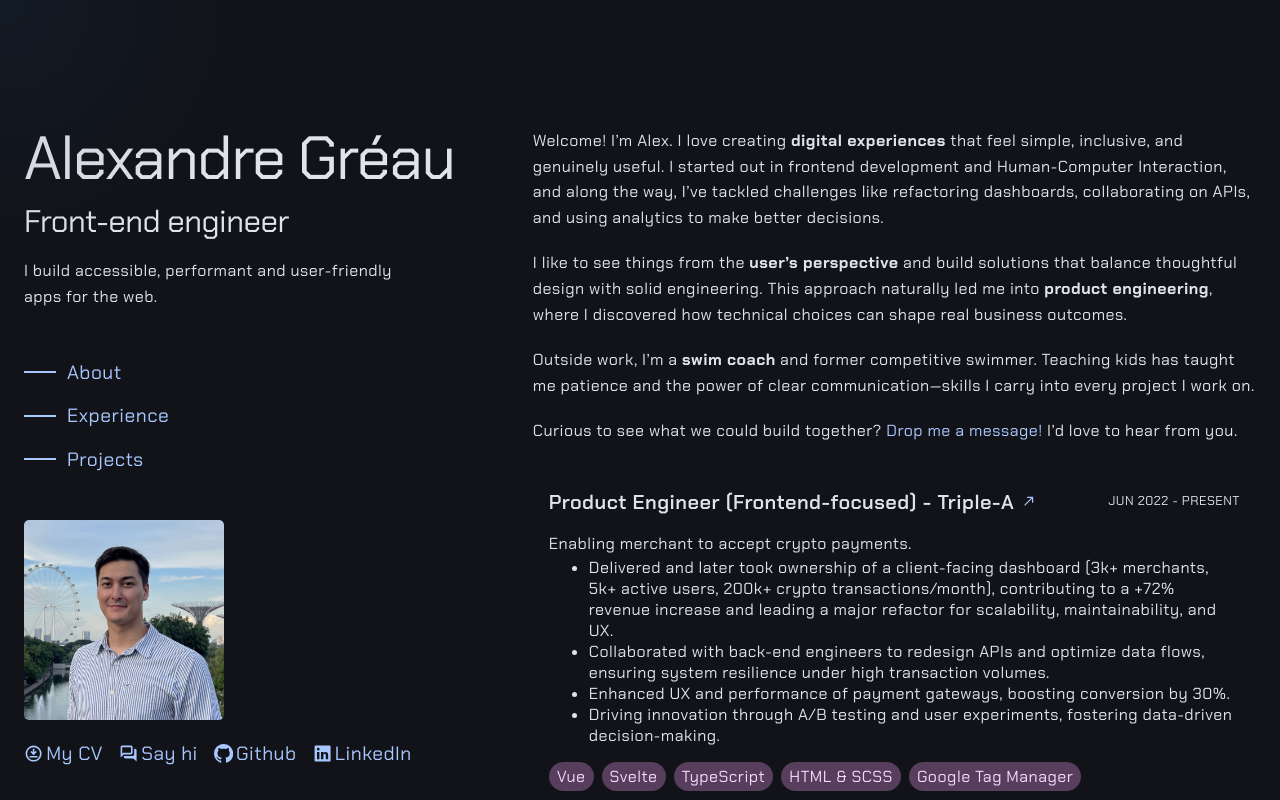
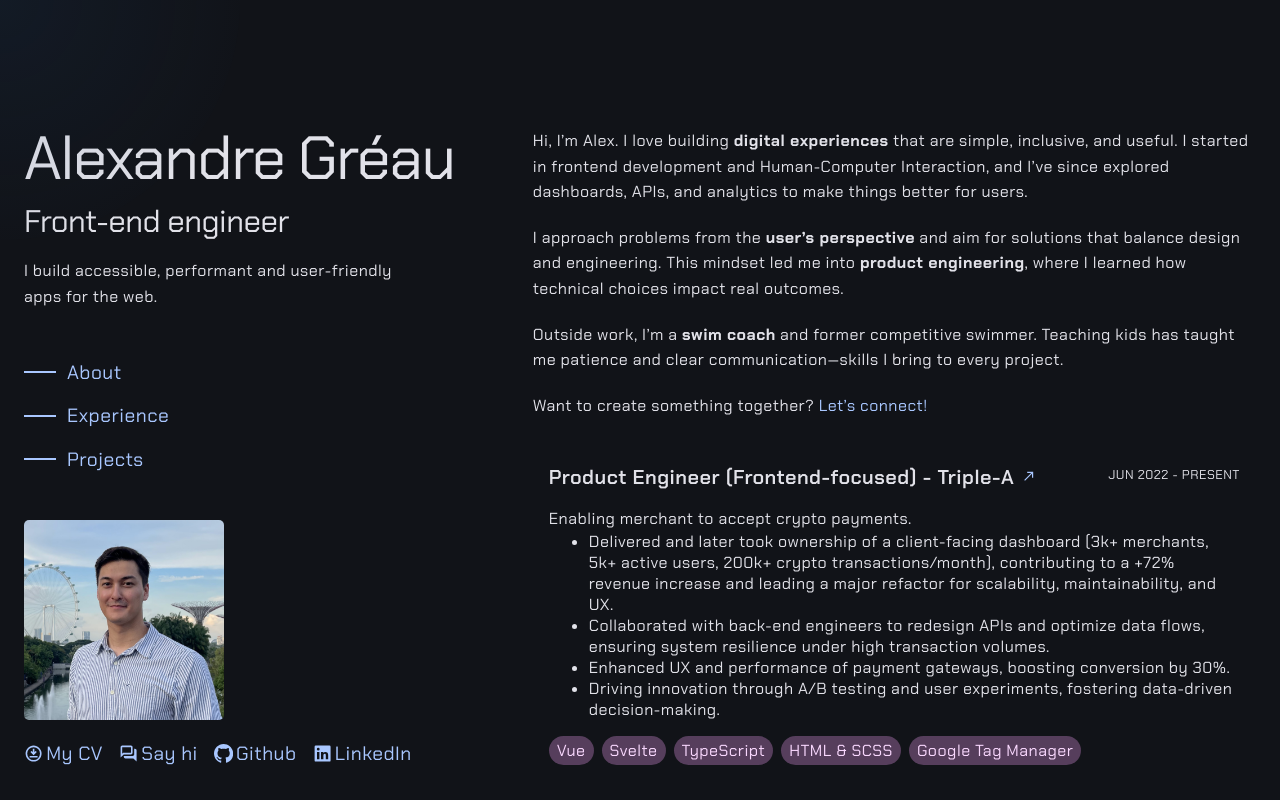
Before and after one commit to AlexGreau/Portfolio, a Vue app: page / in a window 1280 px wide. Shown: the top 800 px of the page. Built offline with nearby package versions, Linux system fonts and the light colour scheme.

Commit message:
feat: more consice paragraph

```diff
--- a/src/views/HomeView.vue
+++ b/src/views/HomeView.vue
@@ -98,29 +98,26 @@
       <section class="about-wrapper" id="about">
         <!-- <h2>About me</h2> -->
         <p>
-          Welcome! I’m Alex. I love creating <strong>digital experiences</strong> that feel simple,
-          inclusive, and genuinely useful. I started out in frontend development and Human-Computer
-          Interaction, and along the way, I’ve tackled challenges like refactoring dashboards,
-          collaborating on APIs, and using analytics to make better decisions.
+          Hi, I’m Alex. I love building <strong>digital experiences</strong> that are simple,
+          inclusive, and useful. I started in frontend development and Human-Computer Interaction,
+          and I’ve since explored dashboards, APIs, and analytics to make things better for users.
         </p>
 
         <p>
-          I like to see things from the <strong>user’s perspective</strong> and build solutions that
-          balance thoughtful design with solid engineering. This approach naturally led me into
-          <strong>product engineering</strong>, where I discovered how technical choices can shape
-          real business outcomes.
+          I approach problems from the <strong>user’s perspective</strong> and aim for solutions
+          that balance design and engineering. This mindset led me into
+          <strong>product engineering</strong>, where I learned how technical choices impact real
+          outcomes.
         </p>
 
         <p>
           Outside work, I’m a <strong>swim coach</strong> and former competitive swimmer. Teaching
-          kids has taught me patience and the power of clear communication—skills I carry into every
-          project I work on.
+          kids has taught me patience and clear communication—skills I bring to every project.
         </p>
 
         <p>
-          Curious to see what we could build together?
-          <a href="mailto:alexgreau@live.fr?subject=Job%20Prospect">Drop me a message!</a> I’d love
-          to hear from you.
+          Want to create something together?
+          <a href="mailto:alexgreau@live.fr?subject=Job%20Prospect">Let’s connect!</a>
         </p>
       </section>
       <section class="experiences-wrapper card-container" id="experiences">
```
